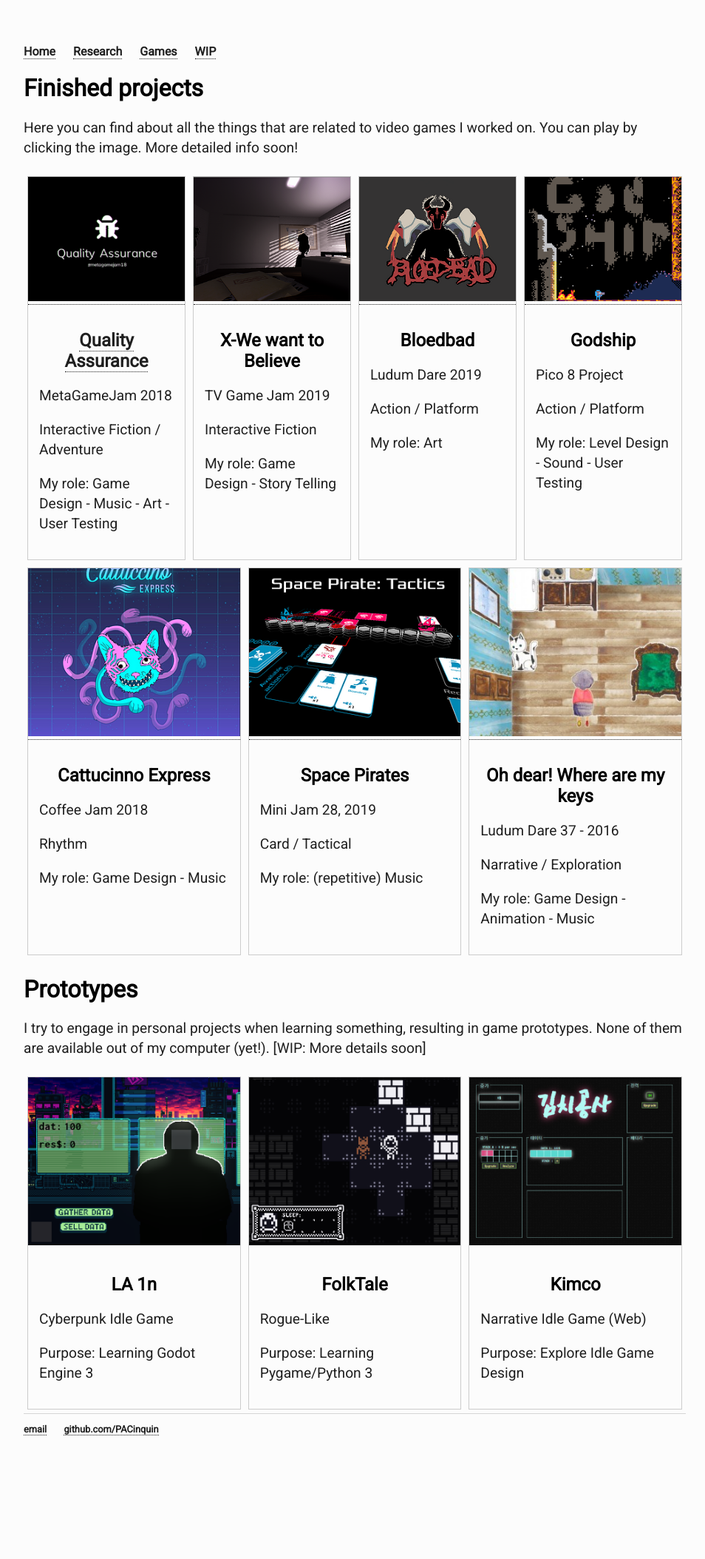
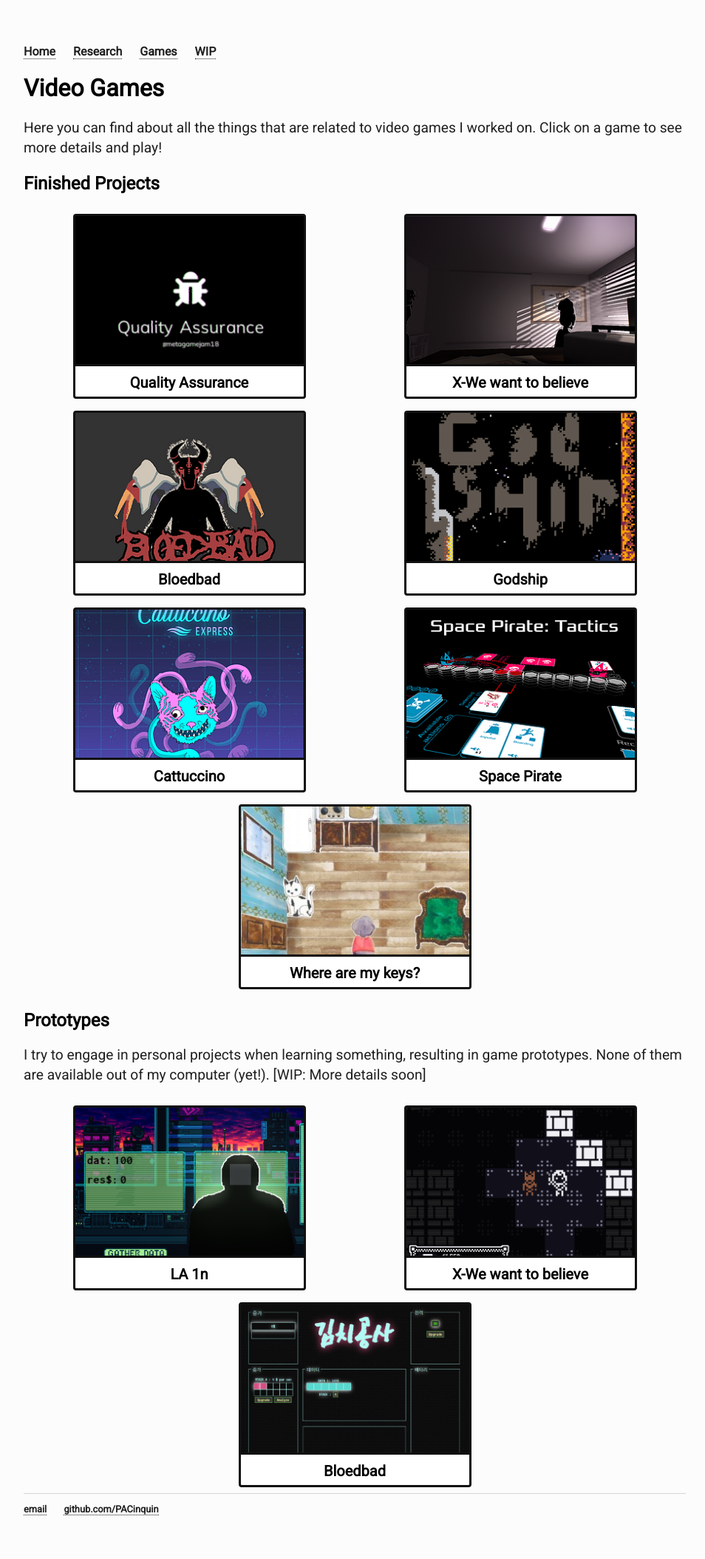
Before and after one commit to PACinquin/pacinquin.github.io, a Jekyll site: the page built from playthings.html, in a window 1280 px wide. Shown: the whole page at 74% size, without its empty margins (160-1114 px from the left). Built offline with Jekyll 4.4.1, drawn with Linux system fonts in a browser that asks for light colours; before the commit the page ends 1999 px from its top, so only the background shows below that.

Commit message:
new page

```diff
--- a/css/main.css
+++ b/css/main.css
@@ -105,10 +105,10 @@ div.meta_gallery {
 .project-link {
   box-sizing: border-box;
 
-  width: 260px;
-  height: 300px;
+  width: 315px;
+  height: 250px;
 
-  padding: 250px 0 0;
+  padding: 200px 0 0;
   display: block;
 
   border: 3px solid #111;
--- a/playthings.html
+++ b/playthings.html
@@ -3,126 +3,44 @@ layout: default
 title: PAC website - Games
 ---
 <div class="blurb">
-	<h1>Finished projects</h1>
-	<p>Here you can find about all the things that are related to video games I worked on. You can play by clicking the image. More detailed info soon!</p>
-	<div class="meta_gallery">
-	<div class="gallery">
-  		<a target="_blank" href="https://solroo.itch.io/mgj18-qa">
-    	<img src="img/QA.png" alt="Screenshot from the game Quality Assurance">
-  		</a>
-  		<div class="desc">
-  			<h2><a href="/games/qa.html">Quality Assurance</a></h2>
-  			<p>MetaGameJam 2018</p>
-  			<p>Interactive Fiction / Adventure</p>
-  			<p>My role: Game Design - Music - Art - User Testing</p>
-  		</div>
-	</div>
-
-	<div class="gallery">
-  		<a target="_blank" href="https://solroo.itch.io/we-want-to-believe">
-    	<img src="img/Xfile.png" alt="Screenshot from the game We want to believe">
-  		</a>
-  		<div class="desc">
-  			<h2>X-We want to Believe</h2>
-  			<p>TV Game Jam 2019</p>
-  			<p>Interactive Fiction</p>
-  			<p>My role: Game Design - Story Telling</p>
-  		</div>
-	</div>
-
-	<div class="gallery">
-  		<a target="_blank" href="https://solroo.itch.io/bloedbad">
-    	<img src="img/bloed.png" alt="Bloedbad cover">
-  		</a>
-  		<div class="desc">
-  			<h2>Bloedbad</h2>
-  			<p>Ludum Dare 2019</p>
-  			<p>Action / Platform</p>
-  			<p>My role: Art</p>
-  		</div>
-	</div>
-	<div class="gallery">
-  		<a target="_blank" href="https://www.lexaloffle.com/bbs/?tid=30509">
-    	<img src="img/godship_small.png" alt="Godship cover">
-  		</a>
-  		<div class="desc">
-  			<h2>Godship</h2>
-  			<p>Pico 8 Project</p>
-  			<p>Action / Platform</p>
-  			<p>My role: Level Design - Sound - User Testing</p>
-  		</div>
-	</div>
-	</div>
-	<div class="meta_gallery">
-	<div class="gallery">
-  		<a target="_blank" href="https://solroo.itch.io/cattuccino-express">
-    	<img src="img/cat.png" alt="Cattucino cover">
-  		</a>
-  		<div class="desc">
-  			<h2>Cattucinno Express</h2>
-  			<p>Coffee Jam 2018</p>
-  			<p>Rhythm</p>
-  			<p>My role: Game Design - Music</p>
-  		</div>
-	</div>
-	<div class="gallery">
-  		<a target="_blank" href="https://solroo.itch.io/pirate-tactics">
-    	<img src="img/space-pirate.png" alt="Space Pirate cover">
-  		</a>
-  		<div class="desc">
-  			<h2>Space Pirates</h2>
-  			<p>Mini Jam 28, 2019<p>
-  			<p>Card / Tactical</p>
-  			<p>My role: (repetitive) Music</p>
-  		</div>
-	</div>
-	<div class="gallery">
-  		<a target="_blank" href="http://ludumdare.com/compo/ludum-dare-37/?action=preview&uid=125488">
-    	<img src="img/where.png" alt="Oh dear! Where are my keys cover">
-  		</a>
-  		<div class="desc">
-  			<h2>Oh dear! Where are my keys</h2>
-  			<p>Ludum Dare 37 - 2016<p>
-  			<p>Narrative / Exploration</p>
-  			<p>My role: Game Design - Animation - Music</p>
-  		</div>
-	</div>
-	</div>
-
-	<h1>Prototypes</h1>
-	<p>I try to engage in personal projects when learning something, resulting in game prototypes. None of them are available out of my computer (yet!). [WIP: More details soon]</p>
-	<div class="meta_gallery">
-	<div class="gallery">
-    	<img src="img/lain2.png" alt="Screenshot of the game Lain.">
-
-  		<div class="desc">
-  			<h2>LA 1n</h2>
-  			<p>Cyberpunk Idle Game</p>
-  			<p>Purpose: Learning Godot Engine 3</p>
-  		</div>
-	</div>
-
-	<div class="gallery">
-
-    	<img src="img/Folktale.png" alt="Screenshot of the game Folktale.">
-
-  		<div class="desc">
-  			<h2>FolkTale</h2>
-  			<p>Rogue-Like</p>
-  			<p>Purpose: Learning Pygame/Python 3</p>
-  		</div>
-	</div>
-
-	<div class="gallery">
-
-    	<img src="img/kimco_small.png" alt="Screenshot of the game Kimco">
-
-  		<div class="desc">
-  			<h2>Kimco</h2>
-  			<p>Narrative Idle Game (Web)</p>
-  			<p>Purpose: Explore Idle Game Design</p>
-  		</div>
-	</div>
-	</div>
+	<h1>Video Games</h1>
+	<p>Here you can find about all the things that are related to video games I worked on. Click on a game to see more details and play!</p>
+  <h2>Finished Projects</h2>
+	<ol class="projects-list">
+  <li class="projects-list-item"><a href="/games/qa.html" class="project-link" style="background-image:url(https://pacinquin.github.io/img/QA.png)">
+    <h3 class="project-link__title">Quality Assurance</h3>
+  </a></li>
+  <li class="projects-list-item"><a href="https://solroo.itch.io/we-want-to-believe" class="project-link" style="background-image:url(https://pacinquin.github.io/img/Xfile.png)">
+    <h3 class="project-link__title">X-We want to believe</h3>
+  </a></li>
+  <li class="projects-list-item"><a href="https://solroo.itch.io/bloedbad" class="project-link" style="background-image:url(https://pacinquin.github.io/img/bloed.png)">
+    <h3 class="project-link__title">Bloedbad</h3>
+  </a></li>
+  <li class="projects-list-item"><a href="https://www.lexaloffle.com/bbs/?tid=30509" class="project-link" style="background-image:url(https://pacinquin.github.io/img/godship_small.png)">
+    <h3 class="project-link__title">Godship</h3>
+  </a></li>
+  <li class="projects-list-item"><a href="https://solroo.itch.io/cattuccino-express" class="project-link" style="background-image:url(https://pacinquin.github.io/img/cat.png)">
+    <h3 class="project-link__title">Cattuccino</h3>
+  </a></li>
+  <li class="projects-list-item"><a href="https://solroo.itch.io/pirate-tactics" class="project-link" style="background-image:url(https://pacinquin.github.io/img/space-pirate.png)">
+    <h3 class="project-link__title">Space Pirate</h3>
+  </a></li>
+  <li class="projects-list-item"><a href="http://ludumdare.com/compo/ludum-dare-37/?action=preview&uid=125488" class="project-link" style="background-image:url(https://pacinquin.github.io/img/where.png)">
+    <h3 class="project-link__title">Where are my keys?</h3>
+  </a></li>
+</ol>
+  <h2>Prototypes</h2>
+  <p>I try to engage in personal projects when learning something, resulting in game prototypes. None of them are available out of my computer (yet!). [WIP: More details soon]</p>
+  <ol class="projects-list">
+  <li class="projects-list-item"><a href="#" class="project-link" style="background-image:url(https://pacinquin.github.io/img/lain2.png)">
+    <h3 class="project-link__title">LA 1n</h3>
+  </a></li>
+  <li class="projects-list-item"><a href="#" class="project-link" style="background-image:url(https://pacinquin.github.io/img/Folktale.png)">
+    <h3 class="project-link__title">X-We want to believe</h3>
+  </a></li>
+  <li class="projects-list-item"><a href="#" class="project-link" style="background-image:url(https://pacinquin.github.io/img/kimco_small.png)">
+    <h3 class="project-link__title">Bloedbad</h3>
+  </a></li>
+</ol>
 
 </div><!-- /.blurb -->
```
Also changed, not shown: save_.html (added, +119 -0 lines).
